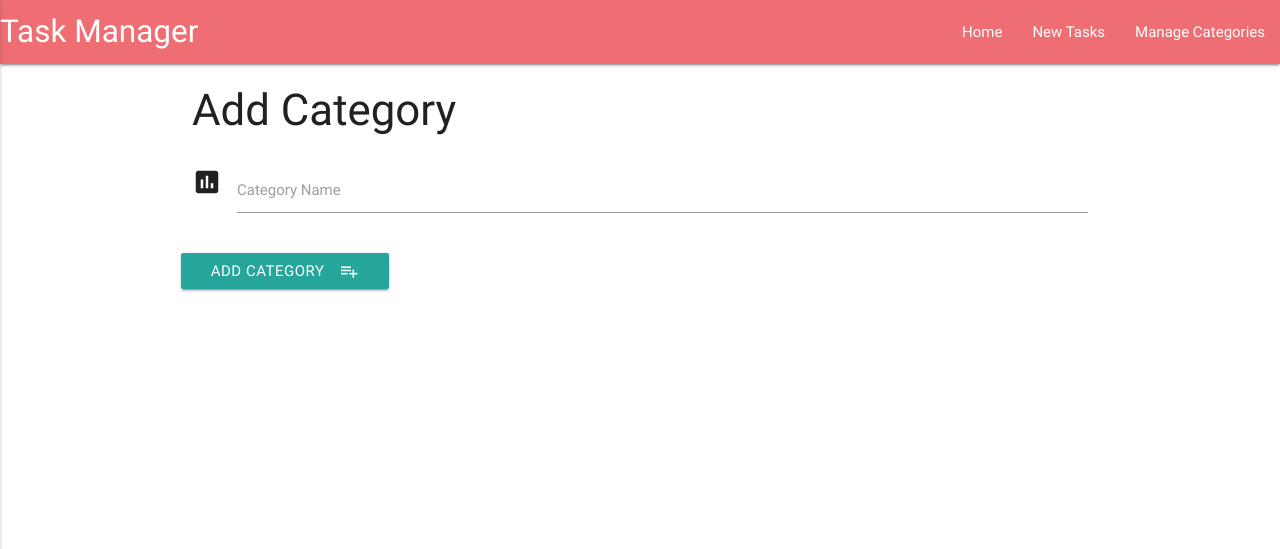
After one commit to Morad17/mongoDB-Project, a Flask app: page /new_category in a window 1280 px wide. The commit adds this page. Shown: the top 549 px of the page. Run offline with Flask 2, Linux system fonts and the light colour scheme; some libraries are stand-ins or nearby versions.

Commit message:
finished all template pages, added navbar

```diff
--- a/app.py
+++ b/app.py
@@ -58,6 +58,35 @@ def get_categories():
     return render_template('categories.html',
     categories=mongo.db.categories.find())
 
+@app.route('/edit_category/<category_id>')
+def edit_category(category_id):
+    return render_template('editcategory.html',
+    category=mongo.db.categories.find_one
+    ({'_id': ObjectId(category_id)}))
+
+@app.route('/update_category/<category_id>', methods=["POST"])
+def update_category(category_id):
+    mongo.db.categories.update(
+        {'_id': ObjectId(category_id)},
+        {'category_name': request.form.get('category_name')})
+    return redirect(url_for('get_categories'))
+
+@app.route('/ delete_category/<category_id>')
+def delete_category(category_id):
+    mongo.db.categories.remove({'_id': ObjectId(category_id)})
+    return redirect(url_for('get_categories'))
+
+@app.route('/insert_category', methods=["POST"])
+def insert_category():
+    categories = mongo.db.categories
+    category_doc = {'category_name': request.form.get('category_name')}
+    categories.insert_one(category_doc)
+    return redirect(url_for('get_categories'))
+
+@app.route('/new_category')
+def new_category():
+    return render_template('addcategory.html')
+
 if __name__ == '__main__':
     app.run(host=os.environ.get('IP'),
         port=int(os.environ.get('PORT')),
--- /dev/null
+++ b/templates/addcategory.html
@@ -0,0 +1,21 @@
+{% extends 'base.html'%} {% block content %}
+
+<h3>Add Category</h3>
+<div class="row">
+    <form action="{{ url_for('insert_category') }}" method="POST"  class="col s12">
+            <div class="row">
+                <div class="input-field col s12">
+                    <i class="material-icons prefix">poll</i>
+                    <input id="category_name" name="category_name" type="text" class="validate">
+                    <label for="icon_prefix">Category Name</label>
+                </div>
+            </div>
+        <div class="row">
+            <button class="btn waves-effect waves-light" type="submit" name="action">Add Category
+                <i class="material-icons right">playlist_add</i>
+             </button>
+        </div>
+    </form>
+</div>
+
+{% endblock %}
--- a/templates/base.html
+++ b/templates/base.html
@@ -9,6 +9,24 @@
     <title>Document</title>
 </head>
 <body>
+    <header>
+        <nav>
+    <div class="nav-wrapper">
+      <a href="{{url_for('get_tasks')}}" class="brand-logo">Task Manager</a>
+      <a href="#" data-activates="mobile-demo" class="button-collapse"><i class="material-icons">menu</i></a>
+            <ul id="nav-mobile" class="right hide-on-med-and-down">
+                <li><a href="{{url_for('get_tasks')}}">Home</a></li>
+                <li><a href="{{url_for('add_task')}}">New Tasks</a></li>
+                <li><a href="{{url_for('get_categories')}}">Manage Categories</a></li>
+            </ul>
+            <ul class="side-nav" id="mobile-demo">
+                 <li><a href="{{url_for('get_tasks')}}">Home</a></li>
+                <li><a href="{{url_for('add_task')}}">New Tasks</a></li>
+                <li><a href="{{url_for('get_categories')}}">Manage Categories</a></li>
+            </ul>
+    </div>
+        </nav>
+    </header>
     <div class="container">
         {% block content %}  {% endblock %}
     </div>
@@ -19,6 +37,7 @@
         $(document).ready(function() {
             $('.collapsible').collapsible();
             $('select').material_select();
+            $('.button-collapse').sideNav();
         })
 
          $('.datepicker').pickadate({
```
Also changed, not shown: templates/categories.html (+6 -2 lines), templates/editcategory.html (added, +21 -0 lines).
